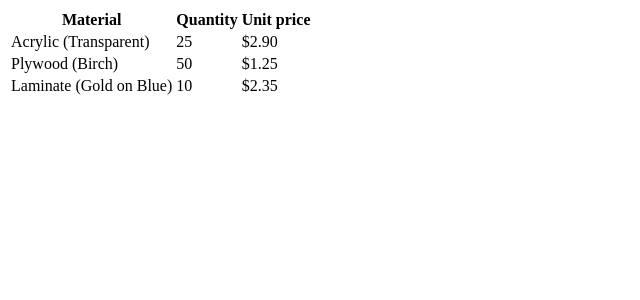
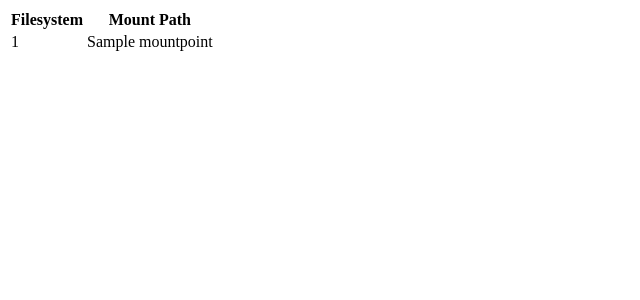
Before and after one commit to daltschu22/bitstore-app, a Python web app: template templates/index.html in a window 1280 px wide. Shown: the top 300 px of the page, without its empty margins (0-640 px from the left). Run offline with Jinja, Linux system fonts and the light colour scheme; the template is opened without the code that fills it: most values are stand-ins (such as "Sample title", 1, 10 or a date in 2020).

Commit message:
Added filesystems list.

```diff
--- a/main.py
+++ b/main.py
@@ -1,6 +1,7 @@
 """BITStore App Main module."""
 
 import jinja2
+import json
 import os
 import webapp2
 
@@ -59,6 +60,7 @@ class MainPage(webapp2.RequestHandler):
         """Return the main page."""
         b = BITSdb(**PARAMS)
         filesystems = b.get_filesystems()
+        print json.dumps(filesystems, indent=2, sort_keys=True)
         template_values = {
             'filesystems': filesystems,
         }
--- a/templates/index.html
+++ b/templates/index.html
@@ -1,27 +1,17 @@
 
-<table class="mdl-data-table mdl-js-data-table mdl-data-table--selectable mdl-shadow--2dp">
+<table class="mdl-data-table mdl-js-data-table mdl-shadow--2dp">
     <thead>
         <tr>
-            <th class="mdl-data-table__cell--non-numeric">Material</th>
-            <th>Quantity</th>
-            <th>Unit price</th>
+            <th class="mdl-data-table__cell--non-numeric">Filesystem</th>
+            <th class="mdl-data-table__cell--non-numeric">Mount Path</th>
         </tr>
     </thead>
     <tbody>
+    {% for f in filesystems %}
         <tr>
-            <td class="mdl-data-table__cell--non-numeric">Acrylic (Transparent)</td>
-            <td>25</td>
-            <td>$2.90</td>
+            <td class="mdl-data-table__cell--non-numeric">{{ f.id }}</td>
+            <td class="mdl-data-table__cell--non-numeric">{{ f.mountpoints[0].mountpoint }}</td>
         </tr>
-        <tr>
-            <td class="mdl-data-table__cell--non-numeric">Plywood (Birch)</td>
-            <td>50</td>
-            <td>$1.25</td>
-        </tr>
-        <tr>
-            <td class="mdl-data-table__cell--non-numeric">Laminate (Gold on Blue)</td>
-            <td>10</td>
-            <td>$2.35</td>
-        </tr>
+    {% endfor %}
     </tbody>
 </table>
```
